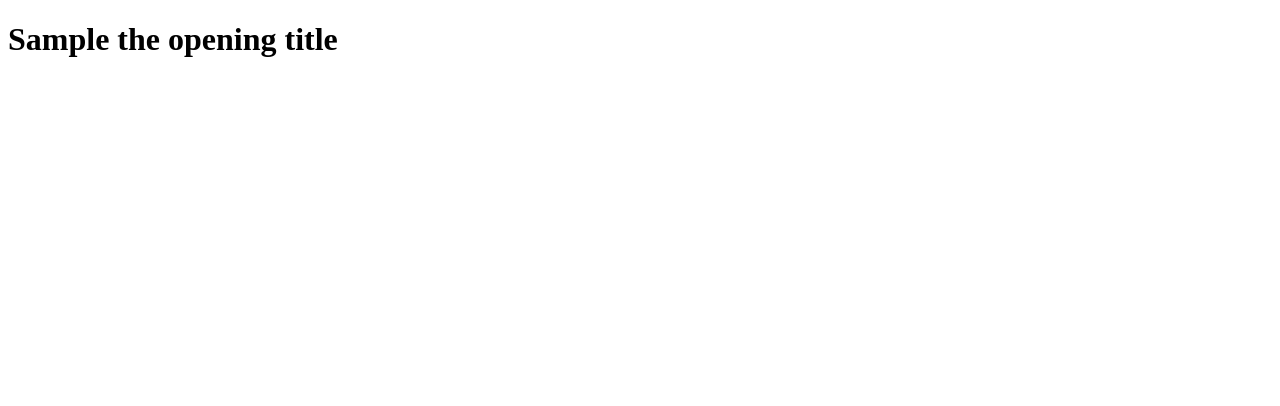
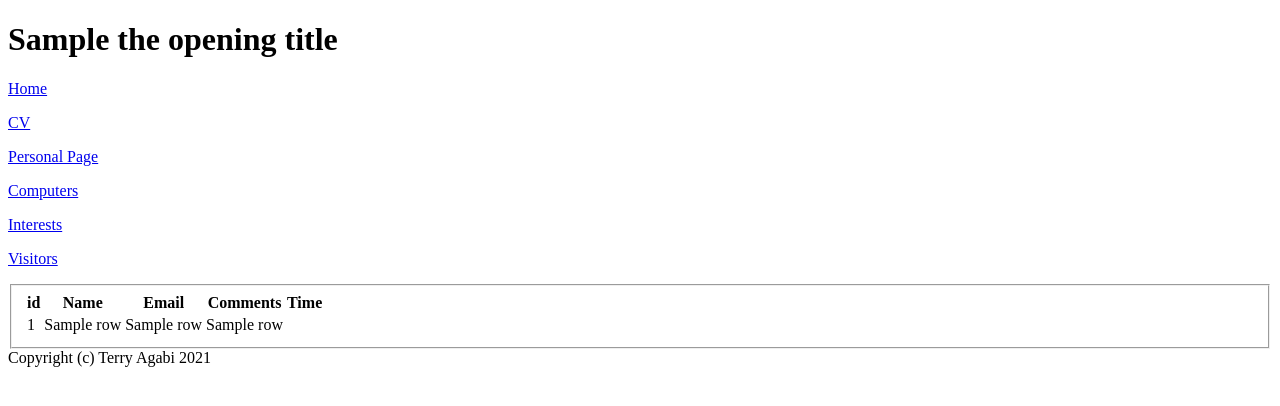
Before and after one commit to TechT360/work, a Flask app: template templates/visitors.html in a window 1280 px wide. Shown: the top 406 px of the page. Run offline with Flask 2, Linux system fonts and the light colour scheme; the template is opened without the code that fills it: most values are stand-ins (such as "Sample title", 1, 10 or a date in 2020).

Commit message:
changed comments.html to lowercase for it to work and made edits on thanks.html and visitors.html

```diff
--- a/app.py
+++ b/app.py
@@ -67,8 +67,8 @@
 def get_latest_comments():
     with DBcm.UseDatabase(config) as db:
         SQL = """
-            select Name,Email,Comments,
-            from comments order by Email desc
+            select Name, Email, Comments, Time
+            from comments order by Time desc
             limit 10
         """
         db.execute(SQL)
@@ -85,6 +85,7 @@
     Name = request.form["Name"]
     Email = request.form["Email"]
     Comments = request.form["Comments"]
+
     with DBcm.UseDatabase(config) as db:
         SQL = """
             insert into comments
@@ -97,7 +98,7 @@
 
     return render_template(
         "Comments.html",
-        name=Name,
+        Name=Name,
         Email=Email,
         Commnets=Comments,
         heading="we promise not to sell your data to bad guys",
--- a/templates/visitors.html
+++ b/templates/visitors.html
@@ -1,13 +1,28 @@
 {% extends "base.html" %}
 
-{% block body %}
+{% block the_content %}
+<p>
+	<a href = "/" > Home </a>
+<p>
+	<a href="/cv"> CV </a>
+<p>
+	<a href="/personalpage"> Personal Page </a>
+<p>
+	<a href="/computer"> Computers </a>
+<p>
+	<a href="/interest"> Interests </a>
+<p>
+	<a href="/visitors"> Visitors </a>
+	<p>
 <fieldset>
 <table>
     <thead>
     <tr>
+        <th>id</th>
         <th>Name</th>
         <th>Email</th>
         <th>Comments</th>
+        <th>Time</th>
       </tr>
     </thead>
     <tbody>
@@ -22,4 +37,5 @@
     </tbody>
   </table>
 </fieldset>
+Copyright (c) Terry Agabi 2021
 {% endblock %}
```
Also changed, not shown: templates/thanks.html (+15 -2 lines), templates/Comments.html (renamed from templates/comments.html).
